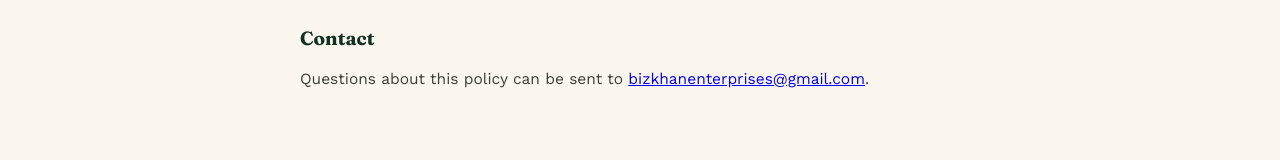
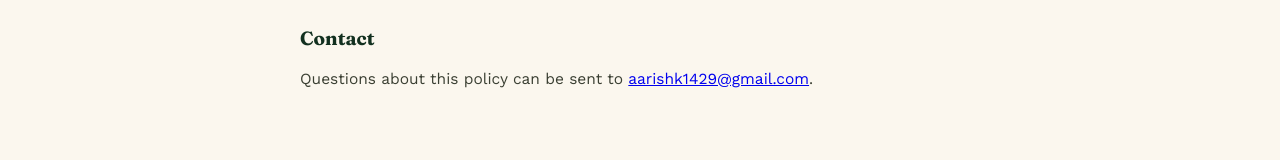
Before and after one commit to aarishasifkhan/stembridge-speaks, a website: page public/privacy.html in a window 1280 px wide. Shown: the part 965-1125 px from the top of the page. Drawn offline with nearby package versions, Linux system fonts and the light colour scheme.

Commit message:
Email address has been set

```diff
--- a/public/privacy.html
+++ b/public/privacy.html
@@ -165,9 +165,7 @@
       <h2>Contact</h2>
       <p>
         Questions about this policy can be sent to
-        <a href="mailto:bizkhanenterprises@gmail.com"
-          >bizkhanenterprises@gmail.com</a
-        >.
+        <a href="mailto:bizkhanenterprises@gmail.com">aarishk1429@gmail.com</a>.
       </p>
     </main>
 
```
